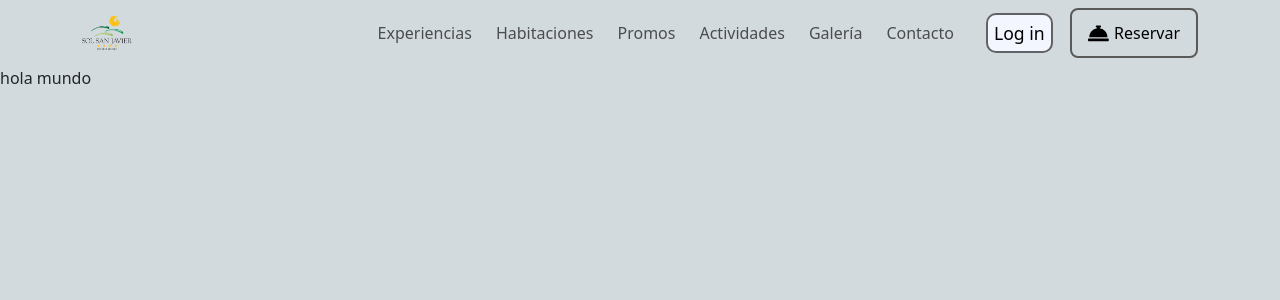
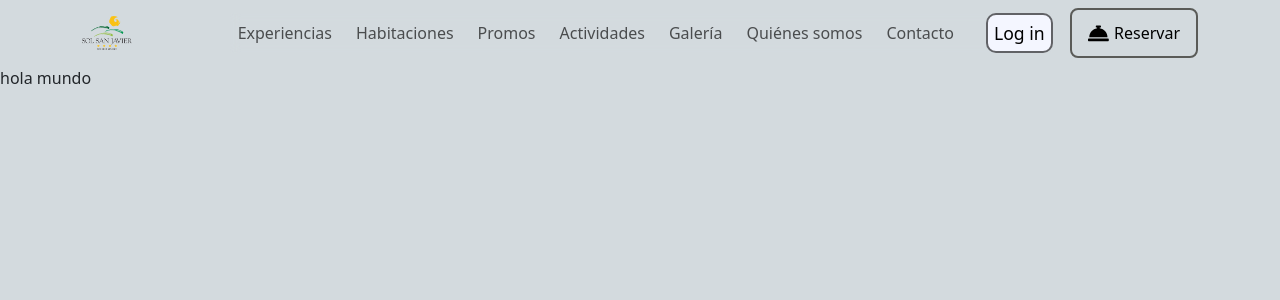
Before and after one commit to leorecalde/proyectoHotelSolDeSanJavierFront, a React (Vite) app: page / in a window 1280 px wide. Shown: the top 300 px of the page. Built offline with nearby package versions, Linux system fonts and the light colour scheme.

Commit message:
✅ [ADD] se agrego la opcion "quienes somos" al navbar

```diff
--- a/src/components/common/Navbar/NavbarComponent.jsx
+++ b/src/components/common/Navbar/NavbarComponent.jsx
@@ -135,6 +135,20 @@ const NavbarComponent = () => {
             <li
               className="nav-item"
               onClick={() => {
+                handleLink("quienes somos");
+              }}
+            >
+              <a
+                className={`nav-link ${style.navbar_link} ${
+                  currentLink === "quienes somos" && style.active
+                } `}
+              >
+                Quiénes somos
+              </a>
+            </li>
+            <li
+              className="nav-item"
+              onClick={() => {
                 handleLink("contacto");
               }}
             >
```
